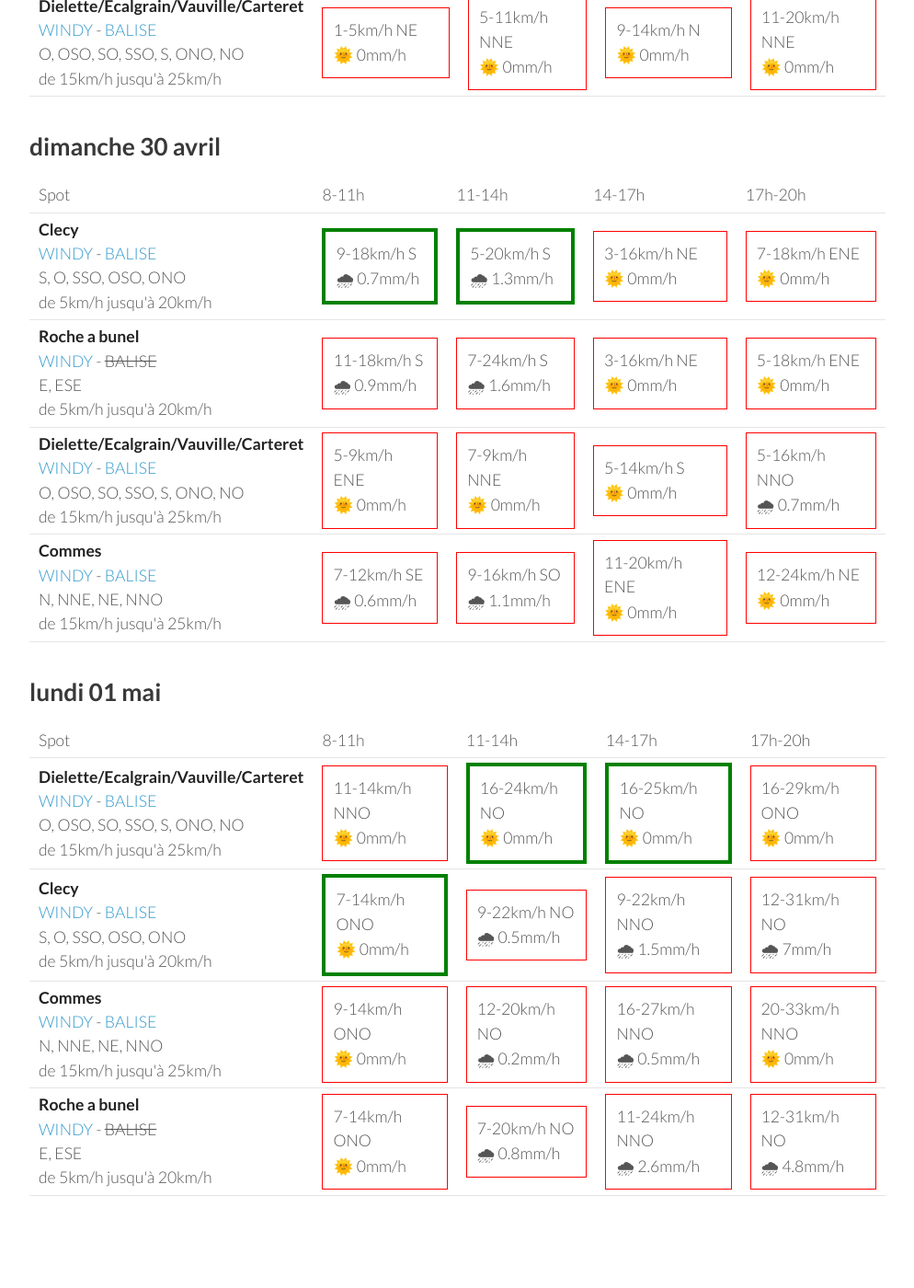
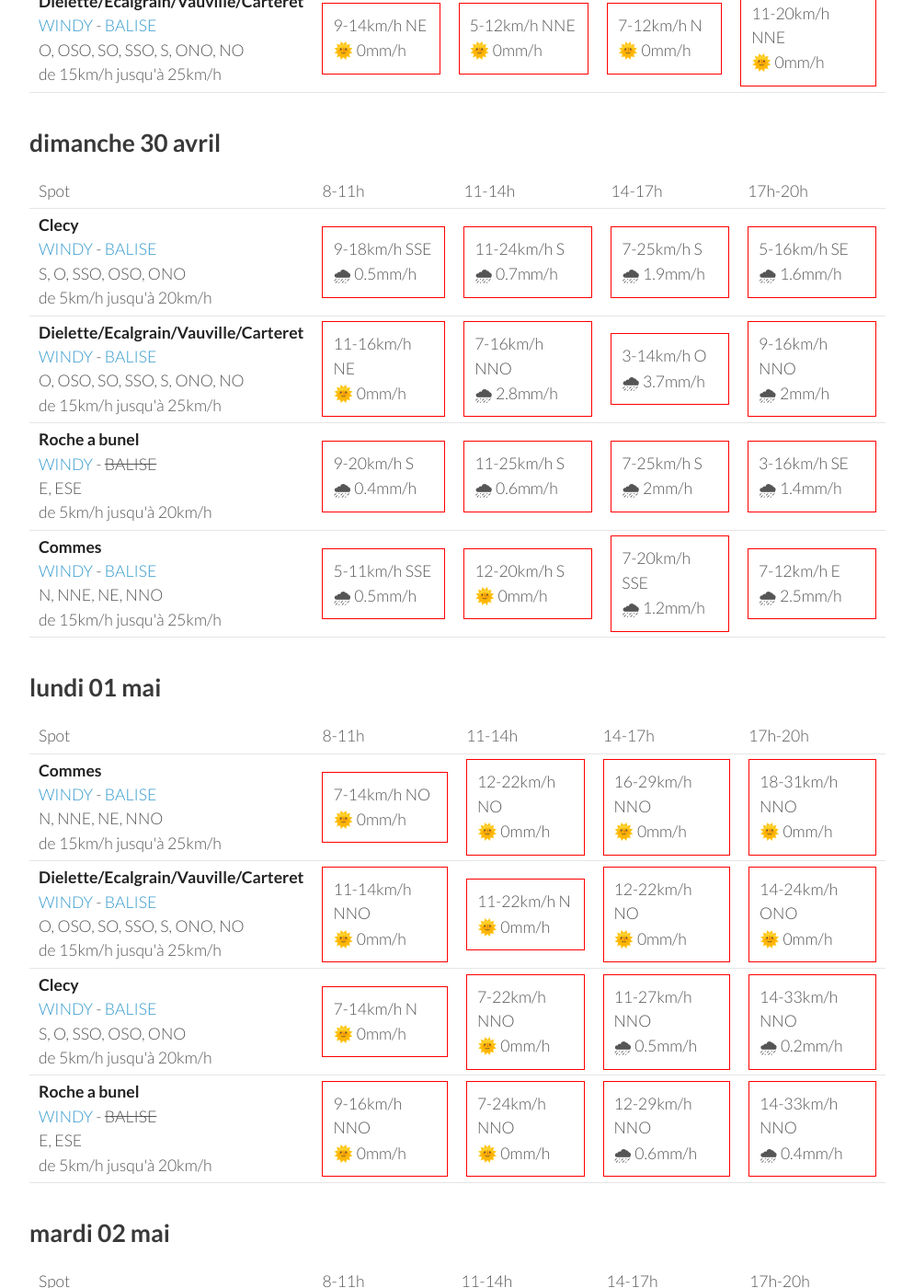
Before and after one commit to parapente-dans-le-nord/parapente-dans-le-nord.github.io, a Jekyll site: the page built from normandie.markdown, in a window 1280 px wide and 1400 px high, scrolled down 1918 px. Shown: the whole window at 92% size, without its empty margins (26-1020 px from the left). Built offline with Jekyll 4.4.1, drawn with Linux system fonts in a browser that asks for light colours; some of the changed text lies outside the part shown.

Commit message:
update index.markdown

```diff
--- a/normandie.markdown
+++ b/normandie.markdown
@@ -134,41 +134,41 @@ page mise à jour le jeudi 27 avril 06:46
       <td>17h-20h</td>
     </tr>
 <tr>
-        <td><strong>Clecy</strong><br><a href="https://windy.com/48.929/-0.470?48.516,-0.470,8">WINDY</a> - <span class=""><a href="http://www.balisemeteo.com/balise.php?idBalise=122">BALISE</a> </span><br> <span class="vent-favorable">S, O, SSO, OSO, ONO</span><br><span class="force-vent">de 5km/h jusqu'à 20km/h</span> </td>
+        <td><strong>Commes</strong><br><a href="https://windy.com/49.346/-0.726?48.936,-0.726,8">WINDY</a> - <span class=""><a href="http://www.balisemeteo.com/balise.php?idBalise=158">BALISE</a> </span><br> <span class="vent-favorable">N, NNE, NE, NNO</span><br><span class="force-vent">de 15km/h jusqu'à 25km/h</span> </td>
 
-            <td><div class="flyable"><p>5-11km/h ONO</p><p>🌞 0mm/h</p></div></td>
-            <td><div class="not-flyable"><p>3-12km/h NE</p><p>🌞 0mm/h</p></div></td>
-            <td><div class="not-flyable"><p>5-16km/h NE</p><p>🌞 0mm/h</p></div></td>
-            <td><div class="not-flyable"><p>5-18km/h ENE</p><p>🌞 0mm/h</p></div></td>
+            <td><div class="not-flyable"><p>3-14km/h O</p><p>🌞 0mm/h</p></div></td>
+            <td><div class="not-flyable"><p>3-11km/h NNO</p><p>🌞 0mm/h</p></div></td>
+            <td><div class="not-flyable"><p>12-22km/h N</p><p>🌞 0mm/h</p></div></td>
+            <td><div class="not-flyable"><p>11-24km/h NNE</p><p>🌞 0mm/h</p></div></td>
 
 
     </tr>
 <tr>
         <td><strong>Roche a bunel</strong><br><a href="https://windy.com/48.993/-0.499?48.580,-0.499,8">WINDY</a> - <span class="no-balise"> BALISE </span><br> <span class="vent-favorable">E, ESE</span><br><span class="force-vent">de 5km/h jusqu'à 20km/h</span> </td>
 
-            <td><div class="not-flyable"><p>5-11km/h ONO</p><p>🌞 0mm/h</p></div></td>
-            <td><div class="not-flyable"><p>3-12km/h NNE</p><p>🌞 0mm/h</p></div></td>
-            <td><div class="not-flyable"><p>5-16km/h NE</p><p>🌞 0mm/h</p></div></td>
-            <td><div class="not-flyable"><p>7-18km/h ENE</p><p>🌞 0mm/h</p></div></td>
+            <td><div class="not-flyable"><p>0-9km/h O</p><p>🌞 0mm/h</p></div></td>
+            <td><div class="not-flyable"><p>3-14km/h ENE</p><p>🌞 0mm/h</p></div></td>
+            <td><div class="not-flyable"><p>5-18km/h NE</p><p>🌞 0mm/h</p></div></td>
+            <td><div class="not-flyable"><p>5-20km/h NE</p><p>🌞 0mm/h</p></div></td>
 
 
     </tr>
 <tr>
-        <td><strong>Commes</strong><br><a href="https://windy.com/49.346/-0.726?48.936,-0.726,8">WINDY</a> - <span class=""><a href="http://www.balisemeteo.com/balise.php?idBalise=158">BALISE</a> </span><br> <span class="vent-favorable">N, NNE, NE, NNO</span><br><span class="force-vent">de 15km/h jusqu'à 25km/h</span> </td>
+        <td><strong>Clecy</strong><br><a href="https://windy.com/48.929/-0.470?48.516,-0.470,8">WINDY</a> - <span class=""><a href="http://www.balisemeteo.com/balise.php?idBalise=122">BALISE</a> </span><br> <span class="vent-favorable">S, O, SSO, OSO, ONO</span><br><span class="force-vent">de 5km/h jusqu'à 20km/h</span> </td>
 
-            <td><div class="not-flyable"><p>7-14km/h OSO</p><p>🌞 0mm/h</p></div></td>
-            <td><div class="not-flyable"><p>3-12km/h NO</p><p>🌞 0mm/h</p></div></td>
-            <td><div class="not-flyable"><p>11-20km/h NNE</p><p>🌞 0mm/h</p></div></td>
-            <td><div class="not-flyable"><p>11-22km/h NE</p><p>🌞 0mm/h</p></div></td>
+            <td><div class="not-flyable"><p>0-9km/h NNE</p><p>🌞 0mm/h</p></div></td>
+            <td><div class="not-flyable"><p>5-14km/h ENE</p><p>🌞 0mm/h</p></div></td>
+            <td><div class="not-flyable"><p>5-18km/h NE</p><p>🌞 0mm/h</p></div></td>
+            <td><div class="not-flyable"><p>5-20km/h NE</p><p>🌞 0mm/h</p></div></td>
 
 
     </tr>
 <tr>
         <td><strong>Dielette/Ecalgrain/Vauville/Carteret</strong><br><a href="https://windy.com/49.650/-1.856?49.243,-1.856,8">WINDY</a> - <span class=""><a href="http://www.balisemeteo.com/balise.php?idBalise=81">BALISE</a> </span><br> <span class="vent-favorable">O, OSO, SO, SSO, S, ONO, NO</span><br><span class="force-vent">de 15km/h jusqu'à 25km/h</span> </td>
 
-            <td><div class="not-flyable"><p>1-5km/h NE</p><p>🌞 0mm/h</p></div></td>
-            <td><div class="not-flyable"><p>5-11km/h NNE</p><p>🌞 0mm/h</p></div></td>
-            <td><div class="not-flyable"><p>9-14km/h N</p><p>🌞 0mm/h</p></div></td>
+            <td><div class="not-flyable"><p>9-14km/h NE</p><p>🌞 0mm/h</p></div></td>
+            <td><div class="not-flyable"><p>5-12km/h NNE</p><p>🌞 0mm/h</p></div></td>
+            <td><div class="not-flyable"><p>7-12km/h N</p><p>🌞 0mm/h</p></div></td>
             <td><div class="not-flyable"><p>11-20km/h NNE</p><p>🌞 0mm/h</p></div></td>
 
 
@@ -192,40 +192,40 @@ page mise à jour le jeudi 27 avril 06:46
 <tr>
         <td><strong>Clecy</strong><br><a href="https://windy.com/48.929/-0.470?48.516,-0.470,8">WINDY</a> - <span class=""><a href="http://www.balisemeteo.com/balise.php?idBalise=122">BALISE</a> </span><br> <span class="vent-favorable">S, O, SSO, OSO, ONO</span><br><span class="force-vent">de 5km/h jusqu'à 20km/h</span> </td>
 
-            <td><div class="flyable"><p>9-18km/h S</p><p>🌧 0.7mm/h</p></div></td>
-            <td><div class="flyable"><p>5-20km/h S</p><p>🌧 1.3mm/h</p></div></td>
-            <td><div class="not-flyable"><p>3-16km/h NE</p><p>🌞 0mm/h</p></div></td>
-            <td><div class="not-flyable"><p>7-18km/h ENE</p><p>🌞 0mm/h</p></div></td>
+            <td><div class="not-flyable"><p>9-18km/h SSE</p><p>🌧 0.5mm/h</p></div></td>
+            <td><div class="not-flyable"><p>11-24km/h S</p><p>🌧 0.7mm/h</p></div></td>
+            <td><div class="not-flyable"><p>7-25km/h S</p><p>🌧 1.9mm/h</p></div></td>
+            <td><div class="not-flyable"><p>5-16km/h SE</p><p>🌧 1.6mm/h</p></div></td>
+
+
+    </tr>
+<tr>
+        <td><strong>Dielette/Ecalgrain/Vauville/Carteret</strong><br><a href="https://windy.com/49.650/-1.856?49.243,-1.856,8">WINDY</a> - <span class=""><a href="http://www.balisemeteo.com/balise.php?idBalise=81">BALISE</a> </span><br> <span class="vent-favorable">O, OSO, SO, SSO, S, ONO, NO</span><br><span class="force-vent">de 15km/h jusqu'à 25km/h</span> </td>
+
+            <td><div class="not-flyable"><p>11-16km/h NE</p><p>🌞 0mm/h</p></div></td>
+            <td><div class="not-flyable"><p>7-16km/h NNO</p><p>🌧 2.8mm/h</p></div></td>
+            <td><div class="not-flyable"><p>3-14km/h O</p><p>🌧 3.7mm/h</p></div></td>
+            <td><div class="not-flyable"><p>9-16km/h NNO</p><p>🌧 2mm/h</p></div></td>
 
 
     </tr>
 <tr>
         <td><strong>Roche a bunel</strong><br><a href="https://windy.com/48.993/-0.499?48.580,-0.499,8">WINDY</a> - <span class="no-balise"> BALISE </span><br> <span class="vent-favorable">E, ESE</span><br><span class="force-vent">de 5km/h jusqu'à 20km/h</span> </td>
 
-            <td><div class="not-flyable"><p>11-18km/h S</p><p>🌧 0.9mm/h</p></div></td>
-            <td><div class="not-flyable"><p>7-24km/h S</p><p>🌧 1.6mm/h</p></div></td>
-            <td><div class="not-flyable"><p>3-16km/h NE</p><p>🌞 0mm/h</p></div></td>
-            <td><div class="not-flyable"><p>5-18km/h ENE</p><p>🌞 0mm/h</p></div></td>
-
-
-    </tr>
-<tr>
-        <td><strong>Dielette/Ecalgrain/Vauville/Carteret</strong><br><a href="https://windy.com/49.650/-1.856?49.243,-1.856,8">WINDY</a> - <span class=""><a href="http://www.balisemeteo.com/balise.php?idBalise=81">BALISE</a> </span><br> <span class="vent-favorable">O, OSO, SO, SSO, S, ONO, NO</span><br><span class="force-vent">de 15km/h jusqu'à 25km/h</span> </td>
-
-            <td><div class="not-flyable"><p>5-9km/h ENE</p><p>🌞 0mm/h</p></div></td>
-            <td><div class="not-flyable"><p>7-9km/h NNE</p><p>🌞 0mm/h</p></div></td>
-            <td><div class="not-flyable"><p>5-14km/h S</p><p>🌞 0mm/h</p></div></td>
-            <td><div class="not-flyable"><p>5-16km/h NNO</p><p>🌧 0.7mm/h</p></div></td>
+            <td><div class="not-flyable"><p>9-20km/h S</p><p>🌧 0.4mm/h</p></div></td>
+            <td><div class="not-flyable"><p>11-25km/h S</p><p>🌧 0.6mm/h</p></div></td>
+            <td><div class="not-flyable"><p>7-25km/h S</p><p>🌧 2mm/h</p></div></td>
+            <td><div class="not-flyable"><p>3-16km/h SE</p><p>🌧 1.4mm/h</p></div></td>
 
 
     </tr>
 <tr>
         <td><strong>Commes</strong><br><a href="https://windy.com/49.346/-0.726?48.936,-0.726,8">WINDY</a> - <span class=""><a href="http://www.balisemeteo.com/balise.php?idBalise=158">BALISE</a> </span><br> <span class="vent-favorable">N, NNE, NE, NNO</span><br><span class="force-vent">de 15km/h jusqu'à 25km/h</span> </td>
 
-            <td><div class="not-flyable"><p>7-12km/h SE</p><p>🌧 0.6mm/h</p></div></td>
-            <td><div class="not-flyable"><p>9-16km/h SO</p><p>🌧 1.1mm/h</p></div></td>
-            <td><div class="not-flyable"><p>11-20km/h ENE</p><p>🌞 0mm/h</p></div></td>
-            <td><div class="not-flyable"><p>12-24km/h NE</p><p>🌞 0mm/h</p></div></td>
+            <td><div class="not-flyable"><p>5-11km/h SSE</p><p>🌧 0.5mm/h</p></div></td>
+            <td><div class="not-flyable"><p>12-20km/h S</p><p>🌞 0mm/h</p></div></td>
+            <td><div class="not-flyable"><p>7-20km/h SSE</p><p>🌧 1.2mm/h</p></div></td>
+            <td><div class="not-flyable"><p>7-12km/h E</p><p>🌧 2.5mm/h</p></div></td>
 
 
     </tr>
@@ -246,42 +246,42 @@ page mise à jour le jeudi 27 avril 06:46
       <td>17h-20h</td>
     </tr>
 <tr>
+        <td><strong>Commes</strong><br><a href="https://windy.com/49.346/-0.726?48.936,-0.726,8">WINDY</a> - <span class=""><a href="http://www.balisemeteo.com/balise.php?idBalise=158">BALISE</a> </span><br> <span class="vent-favorable">N, NNE, NE, NNO</span><br><span class="force-vent">de 15km/h jusqu'à 25km/h</span> </td>
+
+            <td><div class="not-flyable"><p>7-14km/h NO</p><p>🌞 0mm/h</p></div></td>
+            <td><div class="not-flyable"><p>12-22km/h NO</p><p>🌞 0mm/h</p></div></td>
+            <td><div class="not-flyable"><p>16-29km/h NNO</p><p>🌞 0mm/h</p></div></td>
+            <td><div class="not-flyable"><p>18-31km/h NNO</p><p>🌞 0mm/h</p></div></td>
+
+
+    </tr>
+<tr>
         <td><strong>Dielette/Ecalgrain/Vauville/Carteret</strong><br><a href="https://windy.com/49.650/-1.856?49.243,-1.856,8">WINDY</a> - <span class=""><a href="http://www.balisemeteo.com/balise.php?idBalise=81">BALISE</a> </span><br> <span class="vent-favorable">O, OSO, SO, SSO, S, ONO, NO</span><br><span class="force-vent">de 15km/h jusqu'à 25km/h</span> </td>
 
             <td><div class="not-flyable"><p>11-14km/h NNO</p><p>🌞 0mm/h</p></div></td>
-            <td><div class="flyable"><p>16-24km/h NO</p><p>🌞 0mm/h</p></div></td>
-            <td><div class="flyable"><p>16-25km/h NO</p><p>🌞 0mm/h</p></div></td>
-            <td><div class="not-flyable"><p>16-29km/h ONO</p><p>🌞 0mm/h</p></div></td>
+            <td><div class="not-flyable"><p>11-22km/h N</p><p>🌞 0mm/h</p></div></td>
+            <td><div class="not-flyable"><p>12-22km/h NO</p><p>🌞 0mm/h</p></div></td>
+            <td><div class="not-flyable"><p>14-24km/h ONO</p><p>🌞 0mm/h</p></div></td>
 
 
     </tr>
 <tr>
         <td><strong>Clecy</strong><br><a href="https://windy.com/48.929/-0.470?48.516,-0.470,8">WINDY</a> - <span class=""><a href="http://www.balisemeteo.com/balise.php?idBalise=122">BALISE</a> </span><br> <span class="vent-favorable">S, O, SSO, OSO, ONO</span><br><span class="force-vent">de 5km/h jusqu'à 20km/h</span> </td>
 
-            <td><div class="flyable"><p>7-14km/h ONO</p><p>🌞 0mm/h</p></div></td>
-            <td><div class="not-flyable"><p>9-22km/h NO</p><p>🌧 0.5mm/h</p></div></td>
-            <td><div class="not-flyable"><p>9-22km/h NNO</p><p>🌧 1.5mm/h</p></div></td>
-            <td><div class="not-flyable"><p>12-31km/h NO</p><p>🌧 7mm/h</p></div></td>
-
-
-    </tr>
-<tr>
-        <td><strong>Commes</strong><br><a href="https://windy.com/49.346/-0.726?48.936,-0.726,8">WINDY</a> - <span class=""><a href="http://www.balisemeteo.com/balise.php?idBalise=158">BALISE</a> </span><br> <span class="vent-favorable">N, NNE, NE, NNO</span><br><span class="force-vent">de 15km/h jusqu'à 25km/h</span> </td>
-
-            <td><div class="not-flyable"><p>9-14km/h ONO</p><p>🌞 0mm/h</p></div></td>
-            <td><div class="not-flyable"><p>12-20km/h NO</p><p>🌧 0.2mm/h</p></div></td>
-            <td><div class="not-flyable"><p>16-27km/h NNO</p><p>🌧 0.5mm/h</p></div></td>
-            <td><div class="not-flyable"><p>20-33km/h NNO</p><p>🌞 0mm/h</p></div></td>
+            <td><div class="not-flyable"><p>7-14km/h N</p><p>🌞 0mm/h</p></div></td>
+            <td><div class="not-flyable"><p>7-22km/h NNO</p><p>🌞 0mm/h</p></div></td>
+            <td><div class="not-flyable"><p>11-27km/h NNO</p><p>🌧 0.5mm/h</p></div></td>
+            <td><div class="not-flyable"><p>14-33km/h NNO</p><p>🌧 0.2mm/h</p></div></td>
 
 
     </tr>
 <tr>
         <td><strong>Roche a bunel</strong><br><a href="https://windy.com/48.993/-0.499?48.580,-0.499,8">WINDY</a> - <span class="no-balise"> BALISE </span><br> <span class="vent-favorable">E, ESE</span><br><span class="force-vent">de 5km/h jusqu'à 20km/h</span> </td>
 
-            <td><div class="not-flyable"><p>7-14km/h ONO</p><p>🌞 0mm/h</p></div></td>
-            <td><div class="not-flyable"><p>7-20km/h NO</p><p>🌧 0.8mm/h</p></div></td>
-            <td><div class="not-flyable"><p>11-24km/h NNO</p><p>🌧 2.6mm/h</p></div></td>
-            <td><div class="not-flyable"><p>12-31km/h NO</p><p>🌧 4.8mm/h</p></div></td>
+            <td><div class="not-flyable"><p>9-16km/h NNO</p><p>🌞 0mm/h</p></div></td>
+            <td><div class="not-flyable"><p>7-24km/h NNO</p><p>🌞 0mm/h</p></div></td>
+            <td><div class="not-flyable"><p>12-29km/h NNO</p><p>🌧 0.6mm/h</p></div></td>
+            <td><div class="not-flyable"><p>14-33km/h NNO</p><p>🌧 0.4mm/h</p></div></td>
 
 
     </tr>
@@ -289,3 +289,59 @@ page mise à jour le jeudi 27 avril 06:46
 </tbody>
 </table>
 {:/}
+## mardi 02 mai
+
+{::nomarkdown}
+<table>
+  <tbody>
+    <tr>
+      <td>Spot</td>
+      <td>8-11h</td>
+      <td>11-14h</td>
+      <td>14-17h</td>
+      <td>17h-20h</td>
+    </tr>
+<tr>
+        <td><strong>Clecy</strong><br><a href="https://windy.com/48.929/-0.470?48.516,-0.470,8">WINDY</a> - <span class=""><a href="http://www.balisemeteo.com/balise.php?idBalise=122">BALISE</a> </span><br> <span class="vent-favorable">S, O, SSO, OSO, ONO</span><br><span class="force-vent">de 5km/h jusqu'à 20km/h</span> </td>
+
+            <td><div class="flyable"><p>5-14km/h O</p><p>🌞 0mm/h</p></div></td>
+            <td><div class="not-flyable"><p>5-16km/h NNO</p><p>🌞 0mm/h</p></div></td>
+            <td><div class="not-flyable"><p>7-24km/h NNE</p><p>🌞 0mm/h</p></div></td>
+            <td><div class="not-flyable"><p>12-29km/h NNE</p><p>🌞 0mm/h</p></div></td>
+
+
+    </tr>
+<tr>
+        <td><strong>Commes</strong><br><a href="https://windy.com/49.346/-0.726?48.936,-0.726,8">WINDY</a> - <span class=""><a href="http://www.balisemeteo.com/balise.php?idBalise=158">BALISE</a> </span><br> <span class="vent-favorable">N, NNE, NE, NNO</span><br><span class="force-vent">de 15km/h jusqu'à 25km/h</span> </td>
+
+            <td><div class="not-flyable"><p>9-16km/h O</p><p>🌞 0mm/h</p></div></td>
+            <td><div class="not-flyable"><p>11-18km/h NNE</p><p>🌞 0mm/h</p></div></td>
+            <td><div class="not-flyable"><p>12-24km/h NE</p><p>🌞 0mm/h</p></div></td>
+            <td><div class="not-flyable"><p>16-27km/h NE</p><p>🌞 0mm/h</p></div></td>
+
+
+    </tr>
+<tr>
+        <td><strong>Dielette/Ecalgrain/Vauville/Carteret</strong><br><a href="https://windy.com/49.650/-1.856?49.243,-1.856,8">WINDY</a> - <span class=""><a href="http://www.balisemeteo.com/balise.php?idBalise=81">BALISE</a> </span><br> <span class="vent-favorable">O, OSO, SO, SSO, S, ONO, NO</span><br><span class="force-vent">de 15km/h jusqu'à 25km/h</span> </td>
+
+            <td><div class="not-flyable"><p>9-14km/h NNE</p><p>🌞 0mm/h</p></div></td>
+            <td><div class="not-flyable"><p>14-20km/h NE</p><p>🌞 0mm/h</p></div></td>
+            <td><div class="not-flyable"><p>18-25km/h ENE</p><p>🌞 0mm/h</p></div></td>
+            <td><div class="not-flyable"><p>18-29km/h ENE</p><p>🌞 0mm/h</p></div></td>
+
+
+    </tr>
+<tr>
+        <td><strong>Roche a bunel</strong><br><a href="https://windy.com/48.993/-0.499?48.580,-0.499,8">WINDY</a> - <span class="no-balise"> BALISE </span><br> <span class="vent-favorable">E, ESE</span><br><span class="force-vent">de 5km/h jusqu'à 20km/h</span> </td>
+
+            <td><div class="not-flyable"><p>7-14km/h O</p><p>🌞 0mm/h</p></div></td>
+            <td><div class="not-flyable"><p>7-18km/h NNO</p><p>🌞 0mm/h</p></div></td>
+            <td><div class="not-flyable"><p>9-24km/h NNE</p><p>🌞 0mm/h</p></div></td>
+            <td><div class="not-flyable"><p>14-31km/h NNE</p><p>🌞 0mm/h</p></div></td>
+
+
+    </tr>
+
+</tbody>
+</table>
+{:/}
```
Also changed, not shown: other parts of normandie.markdown (+1 -1 lines).
